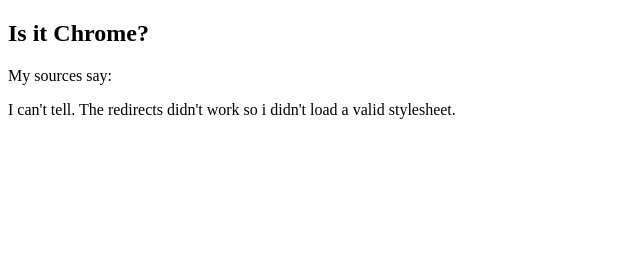
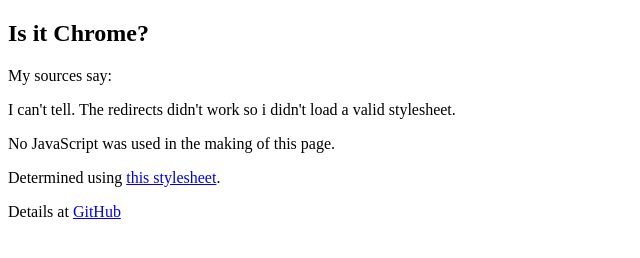
Before and after one commit to sodiboo/chrome-detector, a plain HTML site: page index.html in a window 1280 px wide. Shown: the whole page, without its empty margins (0-640 px from the left). Drawn offline with Linux system fonts and the light colour scheme.

Commit message:
explain more

```diff
--- a/index.html
+++ b/index.html
@@ -24,5 +24,17 @@
     <p class="no-chrome">
         No. It's not Chrome.
     </p>
+
+    <p>
+        No JavaScript was used in the making of this page.
+    </p>
+
+    <p>
+        Determined using <a href="/is-it-chrome.css">this stylesheet</a>.
+    </p>
+
+    <p>
+        Details at <a href="https://github.com/sodiboo/chrome-detector">GitHub</a>
+    </p>
 </body>
 </html>
--- a/is-it-chrome.css
+++ b/is-it-chrome.css
@@ -1,4 +1,4 @@
-/* This shouldn't ever be loaded by the browser, due to Cloudflare rules. */
+/* Something went wrong. Cloudflare should always rewrite this URL */
 
 .yes-chrome, .no-chrome {
     display: none;
--- a/its-chrome.css
+++ b/its-chrome.css
@@ -1,3 +1,5 @@
+/* Your user agent has Chrome in it. */
+
 .no-chrome, .bad-css {
     display: none;
 }
--- a/its-not-chrome.css
+++ b/its-not-chrome.css
@@ -1,3 +1,5 @@
+/* Your user agent doesn't have Chrome in it. */
+
 .yes-chrome, .bad-css {
     display: none;
 }
```
Also changed, not shown: 1 other file.
